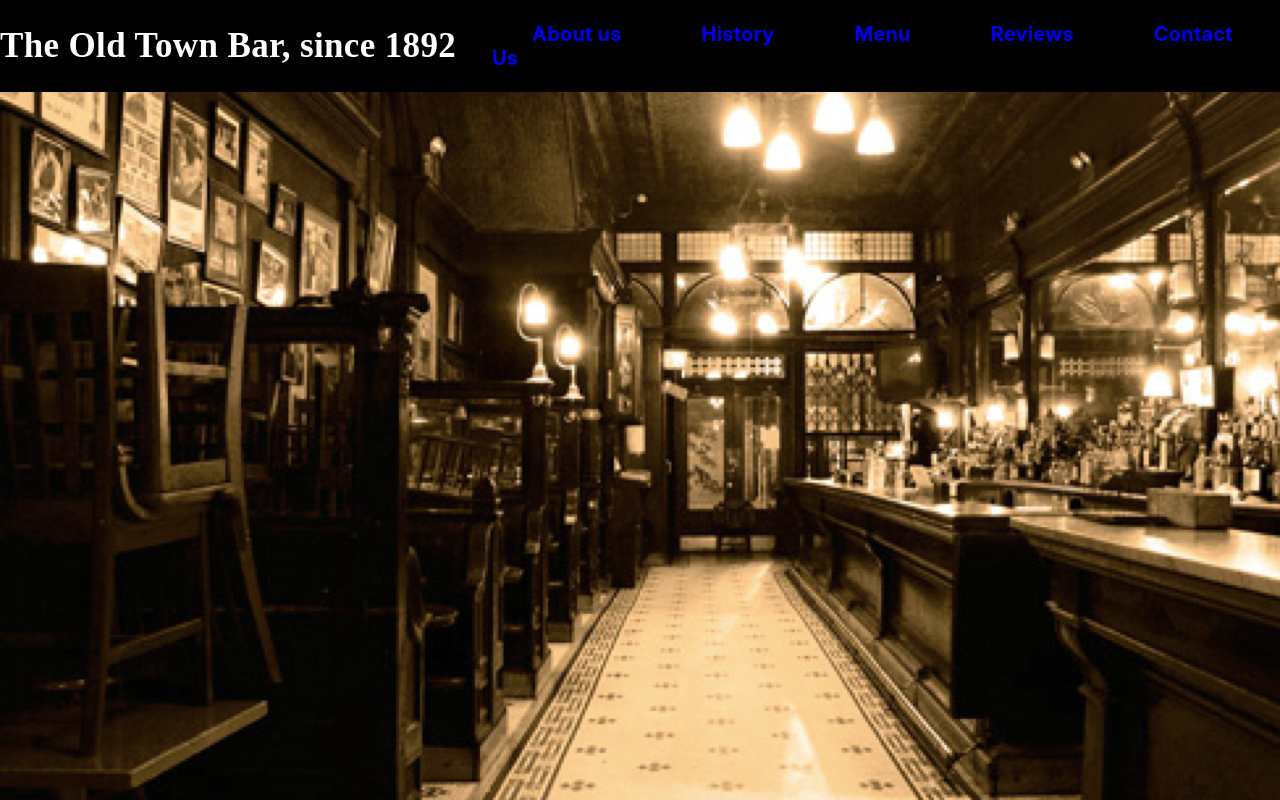
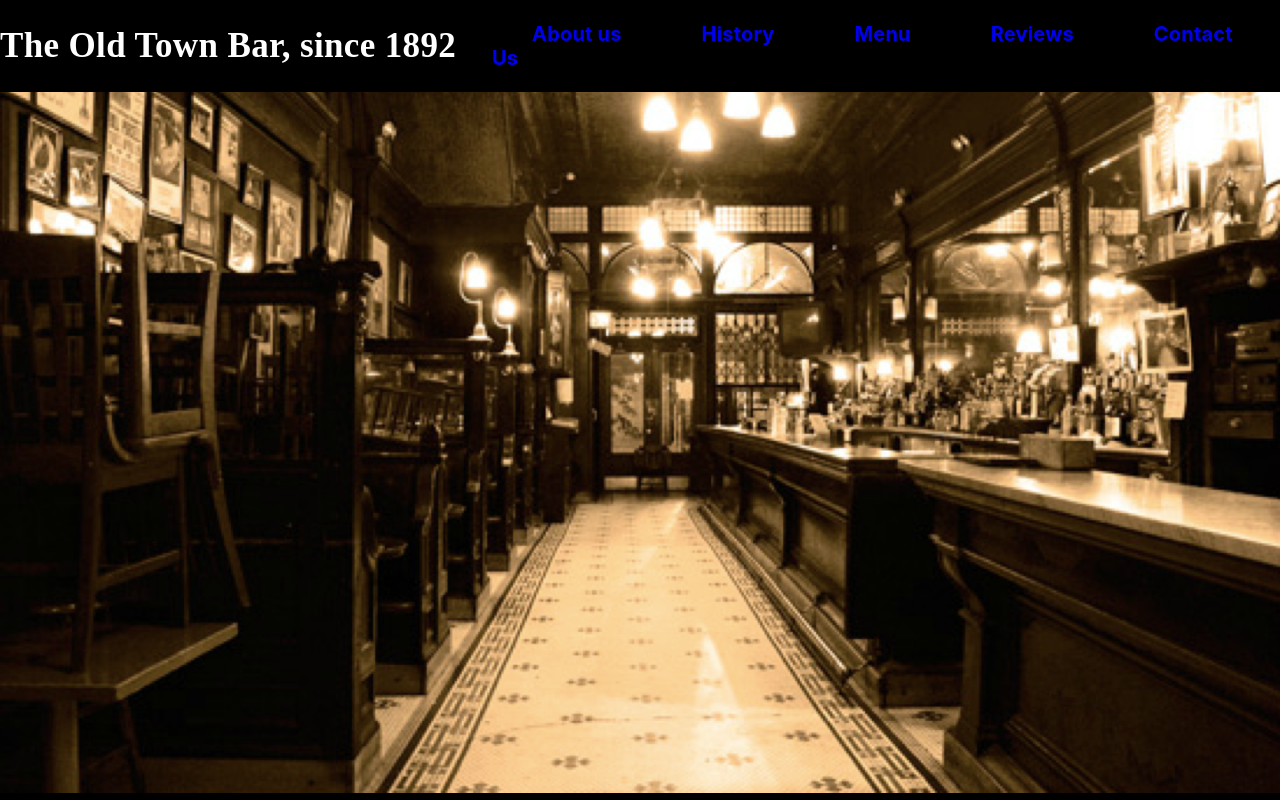
Before and after one commit to fkaltman/Old-Town-Bar, a React (Create React App) app: page / in a window 1280 px wide. Shown: the top 800 px of the page. Built offline with nearby package versions, Linux system fonts and the light colour scheme.

Commit message:
added hero class to img

```diff
--- a/src/App.css
+++ b/src/App.css
@@ -19,6 +19,9 @@
   font-stretch: normal;
   line-height: normal;
   letter-spacing: 0.36px;
+}
+.hero{
+  width: 100%;
 }
 
 .link-container {
```
